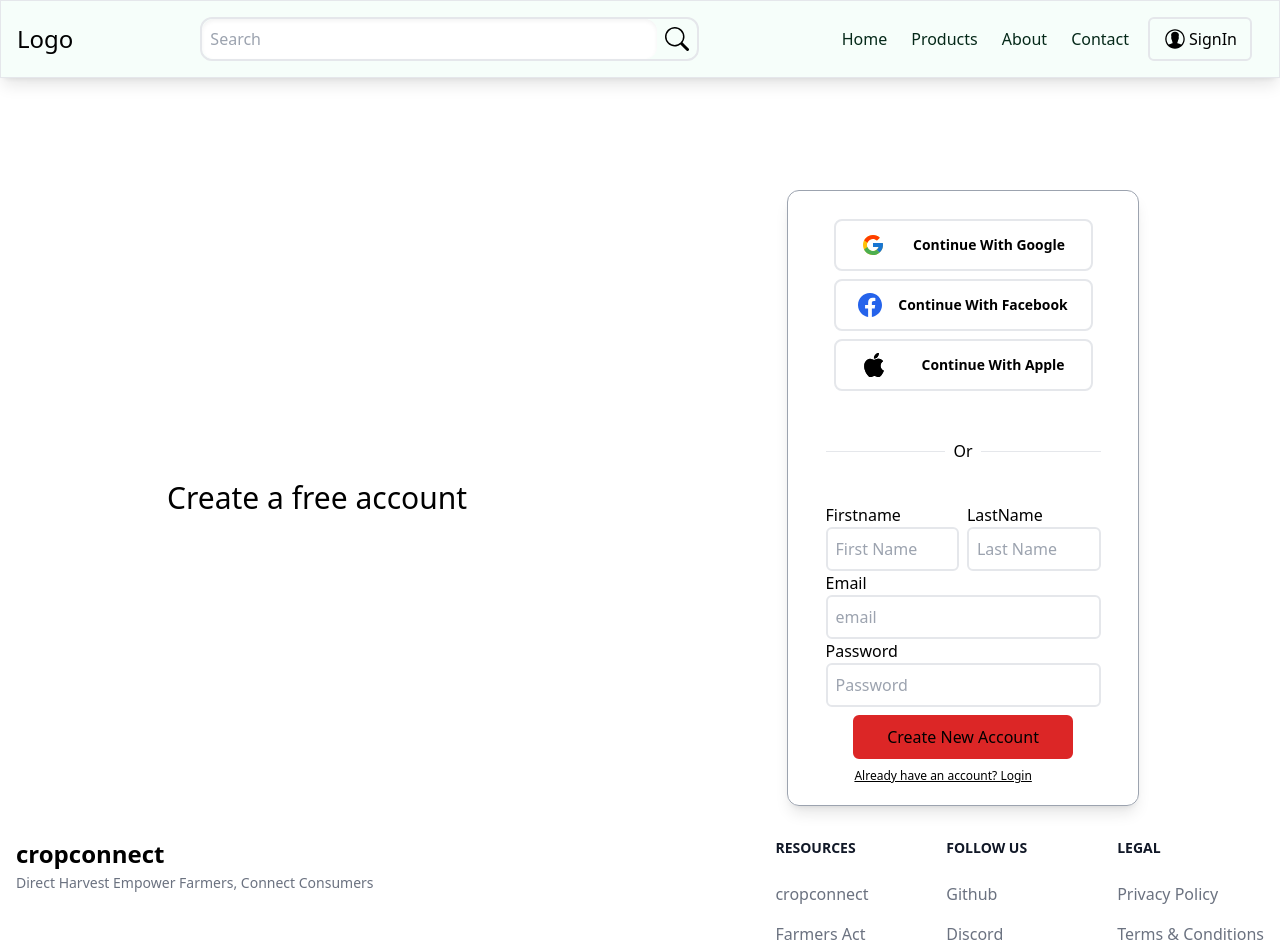
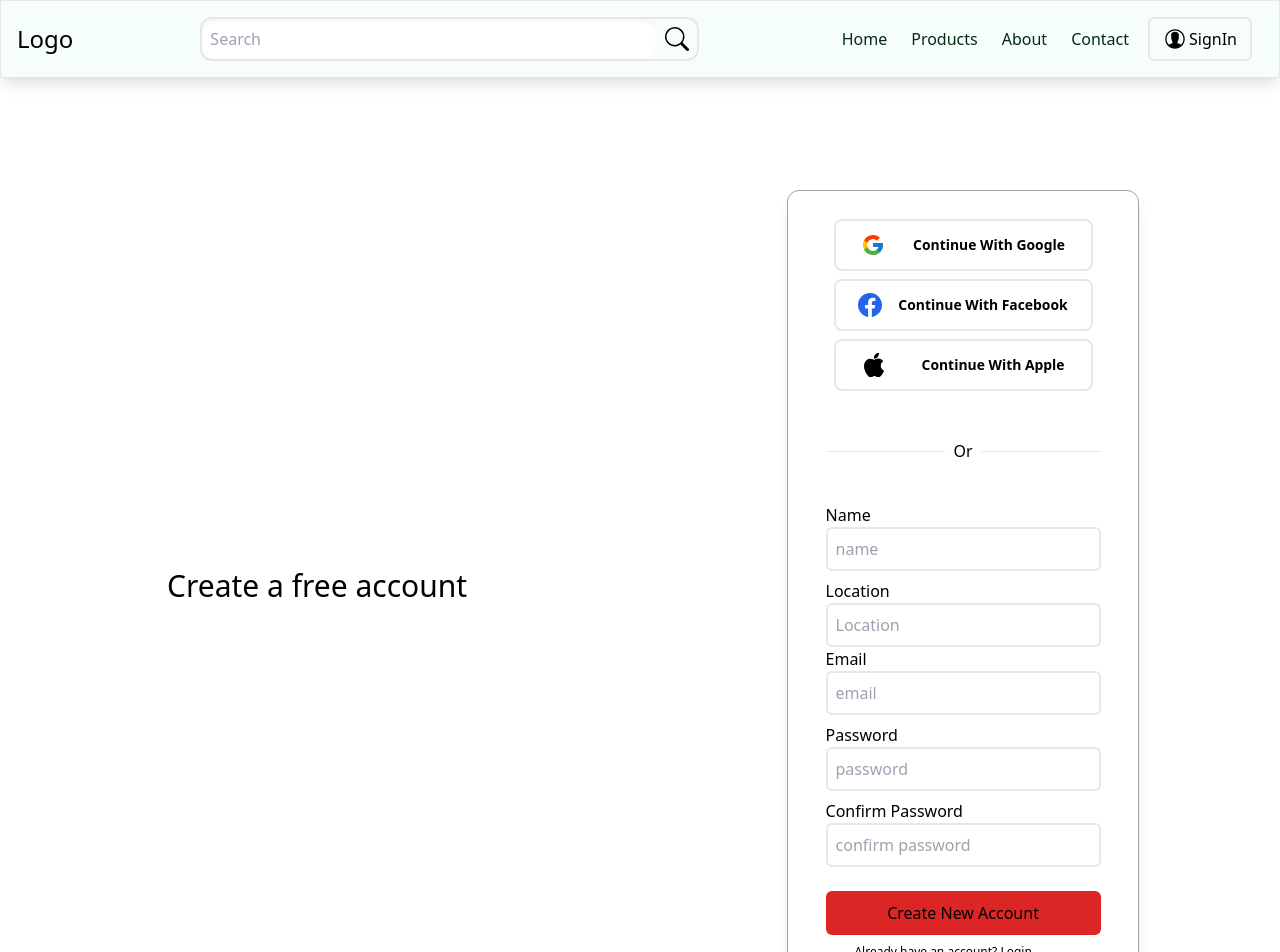
Before and after one commit to utopian-coder/Cropconnect, a React (Vite) app in the folder client/: page /Auth in a window 1280 px wide. Shown: the top 952 px of the page. Built offline with nearby package versions, Linux system fonts and the light colour scheme; no server answers.

Commit message:
Auth updated

```diff
--- a/client/src/components/Auth/Signup.jsx
+++ b/client/src/components/Auth/Signup.jsx
@@ -1,18 +1,17 @@
-import React, { useState } from "react";
-import { Link, useNavigate } from "react-router-dom";
+import React, { useEffect, useState } from "react";
+import axios from "axios";
+import ContinueWith from "./continueWith";
 
-import ContinueWith from "./continueWith";
 const Auth = () => {
   const initialState = {
-    firstname: "",
-    lastname: "",
+    name: "",
     email: "",
     password: "",
-    confirmpass: "",
+    passwordConfirm: "", // Fixed the name here
+    location: "", // Fixed the name here
   };
 
   const loading = false;
-
 
   const [isSignUp, setIsSignUp] = useState(true);
   const [data, setData] = useState(initialState);
@@ -22,62 +21,78 @@ const Auth = () => {
   };
 
   const handleChange = (e) => {
-    setData({ ...data, [e.target.name]: e.target.value });
+    setData((prev) => ({ ...prev, [e.target.name]: e.target.value }));
   };
 
-  const handleSubmit = (e) => {
+  const handleSubmit = async (e) => {
     e.preventDefault();
-    console.log(data)
-
-
+    try {
+      await axios.post("http://localhost:4000/api/v1/user/signup", { ...data });
+    } catch (error) {
+      console.log(error);
+    }
   };
 
   return (
-    <div className=" flex pt-28 gap-5 md:gap-3  flex-col justify-center items-center md:flex-row  ">
+    <div className="flex pt-28 gap-5 md:gap-3 flex-col justify-center items-center md:flex-row">
       {/* Left side */}
-
-      <div className=" p-2 m-auto  w-full md:w-[50%] md:flex-col justify-center lg:flex">
-        { !isSignUp?<span><h1 className="text-2xl  text-center m-auto w-1/2  ">
+      <div className="p-2 m-auto w-full md:w-[50%] md:flex-col justify-center lg:flex">
+        {!isSignUp ? (
+          <span>
+            <h1 className="text-2xl text-center m-auto w-1/2">
               GOOD TO HAVE YOU BACK
             </h1>
-        <h3 className="text-center">You can sign in to Envato Elements with your existing Envato account.</h3></span>
-        :<h1 className="text-3xl  text-center m-auto w-1/2 ">Create a free account</h1>}
+            <h3 className="text-center">
+              You can sign in to Envato Elements with your existing Envato
+              account.
+            </h3>
+          </span>
+        ) : (
+          <h1 className="text-3xl text-center m-auto w-1/2">
+            Create a free account
+          </h1>
+        )}
       </div>
       {/* Right form side */}
-      <div className=" m-auto md:w-[50%]  ">
-        <div className="border-[0.5px] shadow-lg border-gray-400 rounded-xl  m-auto  w-[90%] md:w-[22rem] ">
-      <ContinueWith/>
-        <form className=" m-auto w-[95%]  p-5 md:w-[90%]" onSubmit={handleSubmit}>
+      <div className="m-auto md:w-[50%]">
+        <div className="border-[0.5px] shadow-lg border-gray-400 rounded-xl m-auto w-[90%] md:w-[22rem]">
+          <ContinueWith />
+          <form
+            className="m-auto w-[95%] p-5 md:w-[90%]"
+            onSubmit={handleSubmit}
+          >
             {isSignUp && (
-            <div className=" flex-col flex justify-center items-center gap-2 md:flex-row ">
-            <div className=" flex-col ">
-            <label htmlFor="firstname">Firstname</label>
+              <div className="flex flex-col gap-2">
+                <div>
+                  <label htmlFor="name">Name</label>
                   <input
                     required
                     type="text"
-                placeholder="First Name"
-                name="firstname"
-                value={data.firstname}
+                    placeholder="name"
+                    name="name"
+                    value={data.name}
                     onChange={handleChange}
                     className="p-2 w-full border-2 rounded-md"
-              /></div>
+                  />
+                </div>
+
                 <div>
-                <label htmlFor="lastname">LastName</label>
-
+                  <label htmlFor="location">Location</label>
                   <input
                     required
                     type="text"
-                placeholder="Last Name"
-                name="lastname"
-                value={data.lastname}
+                    placeholder="Location"
+                    name="location"
+                    value={data.location}
                     onChange={handleChange}
                     className="p-2 w-full border-2 rounded-md"
                   />
                 </div>
               </div>
             )}
-          <div className="flex flex-col">
-            <div className="">
+
+            <div className="flex flex-col gap-2">
+              <div>
                 <label htmlFor="email">Email</label>
                 <input
                   required
@@ -88,21 +103,35 @@ const Auth = () => {
                   className="p-2 w-full border-2 rounded-md"
                 />
               </div>
+
               <div>
                 <label htmlFor="password">Password</label>
                 <input
                   required
                   type="password"
-                placeholder="Password"
+                  placeholder="password"
                   name="password"
                   value={data.password}
                   onChange={handleChange}
                   className="p-2 w-full border-2 rounded-md"
                 />
+              </div>
 
+              <div>
+                <label htmlFor="passwordConfirm">Confirm Password</label>{" "}
+                {/* Fixed the name here */}
+                <input
+                  required
+                  type="password"
+                  placeholder="confirm password"
+                  name="passwordConfirm"
+                  value={data.passwordConfirm}
+                  onChange={handleChange}
+                  className="p-2 w-full border-2 rounded-md"
+                />
               </div>
             </div>
-          <div className="flex  gap-2 mt-2 flex-col-reverse">
+            <div className="flex gap-2 mt-2 flex-col-reverse">
               <span
                 className="m-auto w-[79%]"
                 style={{
@@ -120,15 +149,20 @@ const Auth = () => {
                   : `Don't have an account? Create An Account`}
               </span>
               <button
-              className=" bg-red-600 m-auto w-[80%] p-2 border-2 border-red-600 rounded-md"
-              type="Submit"
+                className="bg-red-600 mx-auto mt-4 w-[100%] p-2 border-2 border-red-600 rounded-md"
+                type="submit"
                 disabled={loading}
               >
-              {loading ? "Loading..." : isSignUp ? "Create New Account " : "Login"}
+                {loading
+                  ? "Loading..."
+                  : isSignUp
+                  ? "Create New Account"
+                  : "Login"}
               </button>
             </div>
           </form>
-      </div></div>
+        </div>
+      </div>
     </div>
   );
 };
```
Also changed, not shown: client/src/components/Auth/SignIn.jsx (+21 -10 lines), 1 other file (tests, documents, lock files or other folders). Lines whose indentation alone changed are shown as unchanged.
